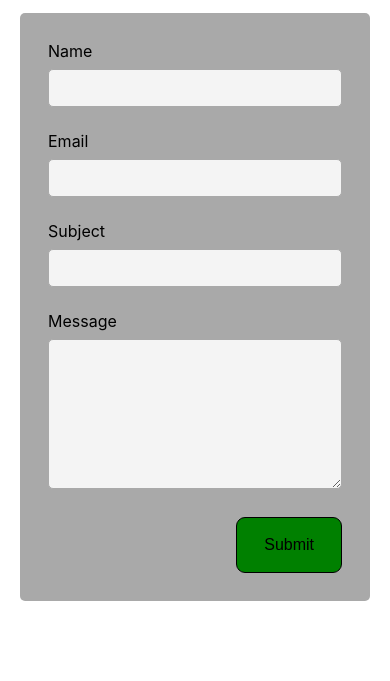
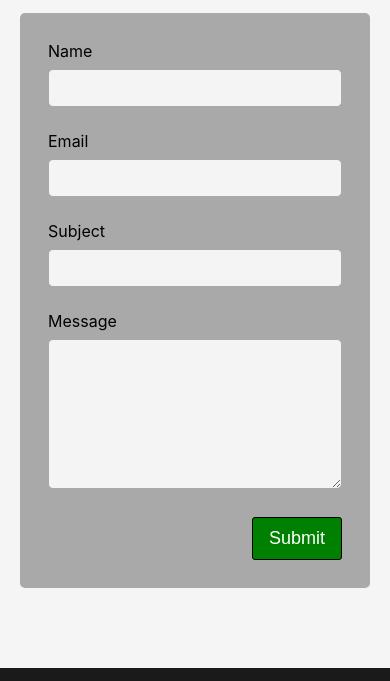
Before and after one commit to cbuttazoni/gatsby-dummy, a Gatsby site: page /contact in a window 390 px wide. Shown: the part 390-1071 px from the top of the page. Built offline with nearby package versions, Linux system fonts and the light colour scheme; Gatsby itself is replaced by a stand-in of ours.

```diff
--- a/src/styles/_variables.scss
+++ b/src/styles/_variables.scss
@@ -1,4 +1,6 @@
+// colors
 $color-white : #ffffff !default;
+$color-whitesmoke : whitesmoke !default;
 $color-black : #000000 !default;
 $color-red : #f44336 !default;
 $color-green : green !default;
@@ -11,6 +13,7 @@
 $color-secondary: $color-red;
 $color-accent: $color-yellow;
 
+// spaces
 $space-base : 16px !default;
 $space-none : 0 !default;
 $space-xxs  : ($space-base - 12);
@@ -22,13 +25,12 @@
 $space-xxl  : ($space-base + 12);
 $spaces: ('none': $space-none, 'xxs': $space-xxs, 'xs': $space-xs, 'sm': $space-sm, 'md': $space-md, 'lg': $space-lg, 'xl': $space-xl, 'xxl': $space-xxl) !default;
 
-
+// fonts
 $font-family-default: -apple-system,BlinkMacSystemFont,"Segoe UI",Roboto,Oxygen-Sans,Ubuntu,Cantarell,"Helvetica Neue",sans-serif;
 $font-size-default: 18px;
 $font-weight-default: 400;
 $font-color-default: $color-gray;
 $line-height: 1.75rem;
-
 
 $h1:        (size: 5rem,     line-height: 5rem,      font-weight: 700) !default;
 $h2:        (size: 3.75rem,  line-height: 3.75rem,   font-weight: 700) !default;
@@ -40,22 +42,23 @@
 $p:         (size: 1rem,     line-height: 1.75rem,   font-weight: 400) !default;
 $headings: ('h1': $h1, 'h2': $h2, 'h3': $h3, 'h4': $h4, 'h5': $h5, 'h6': $h6, 'body': $body, 'p': $p) !default;
 
-
 $link-color-default: $color-green;
 $link-color-hover-default: darken($color-green, 30%);
 $link-decoration-default: none;
 $link-decoration-hover-default: underline;
 
-
-$background: $color-white;
+// layouts
+$background: $color-whitesmoke;
 $grid-column-gap: 20px;
 $grid-content-width: 60ch;
 $border-radius-default: 5px;
+$border-radius-sm: 3px;
+$border-radius-lg: 10px;
 
 $header-background: $color-white;
 $header-height: 68px;
 
-
+// navigation
 $navigation-background: $header-background;
 $navigation-padding: 22px 16px;
 $navigation-font-size: 18px;
@@ -70,7 +73,7 @@
 $navigation-divider: 1px solid $color-gray-light;
 $navigation-divider-last: 1px solid $color-gray;
 
-
+// footer
 $footer-background: lighten($color-black, 10%);
 $footer-height: 2.5rem;
 $footer-font-size: $font-size-default;
@@ -79,15 +82,51 @@
 $footer-navigation-color: $color-white;
 $footer-navigation-color-hover: darken($color-white, 30%);
 
-
-$social-font-size: 16px;
-$social-color: $color-white;
-$social-color-hover: darken($color-white, 30%);
-
-
+// images
 $image-border-radius: 10px;
 
+// breakpoints
+$breakpoint-xs: 320px !default;
+$breakpoint-sm: 480px !default;
+$breakpoint-md: 768px !default;
+$breakpoint-lg: 1024px !default;
+$sizes: ('xs': 0, 'sm': ($breakpoint-xs + 1), 'md': ($breakpoint-sm + 1), 'lg': ($breakpoint-md + 1), 'xl': ($breakpoint-lg + 1)) !default;
+$breakpoint-xs-min: 0 !default;
+$breakpoint-xs-max: $breakpoint-xs !default;
+$breakpoint-sm-min: map-get($sizes, "sm") !default;
+$breakpoint-sm-max: $breakpoint-sm !default;
+$breakpoint-md-min: map-get($sizes, "md") !default;
+$breakpoint-md-max: $breakpoint-md !default;
+$breakpoint-lg-min: map-get($sizes, "lg") !default;
+$breakpoint-lg-max: $breakpoint-lg !default;
+$breakpoint-xl-min: map-get($sizes, "xl") !default;
+$breakpoint-xl-max: 9999px !default;
 
+// buttons
+$button-padding                     : $space-xs $space-md !default;
+$button-transition                  : 0.3s cubic-bezier(.25, .8, .5, 1) !default;
+$button-font-size                   : $font-size-default !default;
+$button-font-weight                 : 400 !default;
+$button-font-color                  : $color-white !default;
+$button-background                  : $color-primary !default;
+$button-font-color-hover            : darken($button-font-color, 30%) !default;
+$button-background-hover            : darken($button-background, 30%) !default;
+$button-border                      : 1px solid $color-black !default;
+$button-border-radius               : $border-radius-sm !default;
+$button-background-primary          : $button-background !default;
+$button-border-color-primary        : $color-black !default;
+$button-font-color-primary          : $button-font-color !default;
+$button-background-primary-hover    : darken($button-background, 30%) !default;
+$button-border-color-primary-hover  : $color-black !default;
+$button-font-color-primary-hover    : darken($button-font-color, 30%) !default;
+$button-background-secondary        : $color-secondary !default;
+$button-border-color-secondary      : $color-black !default;
+$button-font-color-secondary        : $button-font-color !default;
+$button-background-secondary-hover  : darken($button-background-secondary, 30%) !default;
+$button-border-color-secondary-hover: $color-black !default;
+$button-font-color-secondary-hover  : darken($button-font-color, 30%) !default;
+
+// forms
 $form-background: $color-gray-dark;
 $form-border: none;
 $form-border-radius: $border-radius-default;
@@ -102,3 +141,8 @@
 $form-input-line-height: $space-xxl;
 $form-input-textarea-height: 150px;
 $form-input-margin-bottom: 1.5rem;
+
+// social
+$social-font-size: 16px;
+$social-color: $color-white;
+$social-color-hover: darken($color-white, 30%);
--- a/src/styles/global.scss
+++ b/src/styles/global.scss
@@ -51,29 +51,39 @@
 }
 
 .button {
-  padding: 18px 27px;
+  padding: $button-padding;
   display: inline-block;
-  background: yellow;
-  border: 1px solid black;
-  border-radius: 9px;
+  background: $button-background;
+  border: $button-border;
+  border-radius: $button-border-radius;
   text-decoration: none;
-  color: black;
-  font-size: 16px;
-  font-weight: 400;
-  transition: background-color 0.3s linear;
+  color: $button-font-color;
+  font-size: $button-font-size;
+  font-weight: $button-font-weight;
+  transition: $button-transition;
   &.-primary {
-    background-color: green;
-    border-color: black;
-    color: black;
+    background-color: $button-background-primary;
+    border-color: $button-border-color-primary;
+    color: $button-font-color-primary;
     &:hover {
-      background-color: royalblue;
-      color: darkkhaki;
+      background-color: $button-background-primary-hover;
+      border-color: $button-border-color-primary-hover;
+      text-decoration: none;
+    }
+  }
+  &.-secondary {
+    background-color: $button-background-secondary;
+    border-color: $button-border-color-secondary;
+    color: $button-font-color-secondary;
+    &:hover {
+      background-color: $button-background-secondary-hover;
+      border-color: $button-border-color-secondary-hover;
       text-decoration: none;
     }
   }
   &:hover {
-    background-color: var(--btn-hover-bg);
-    color: var(--btn-hover-text-color);
+    background-color: $button-background-hover;
+    color: $button-font-color-hover;
   }
 }
 
```
Also changed, not shown: src/styles/_mixins.scss (+79 -2 lines).
